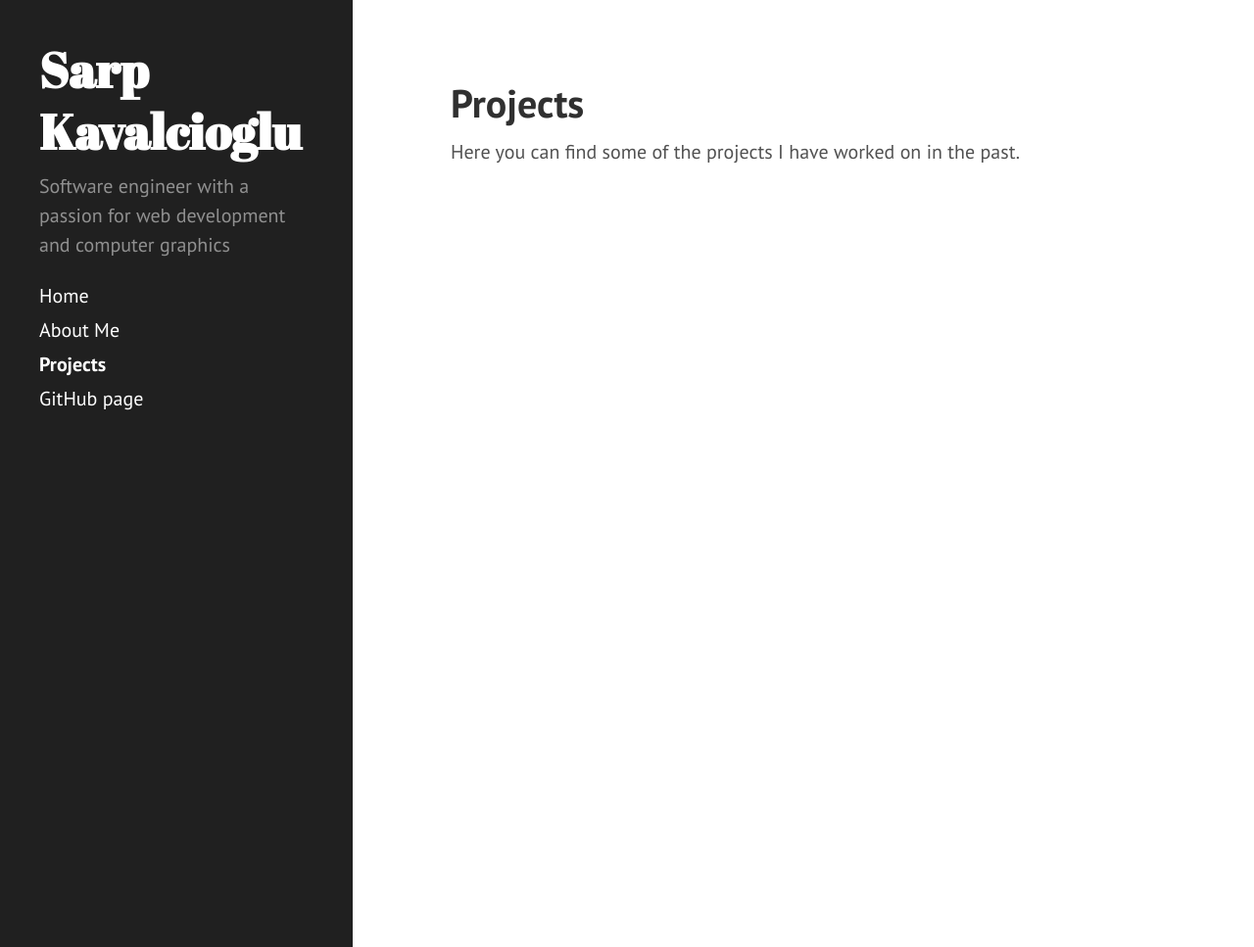
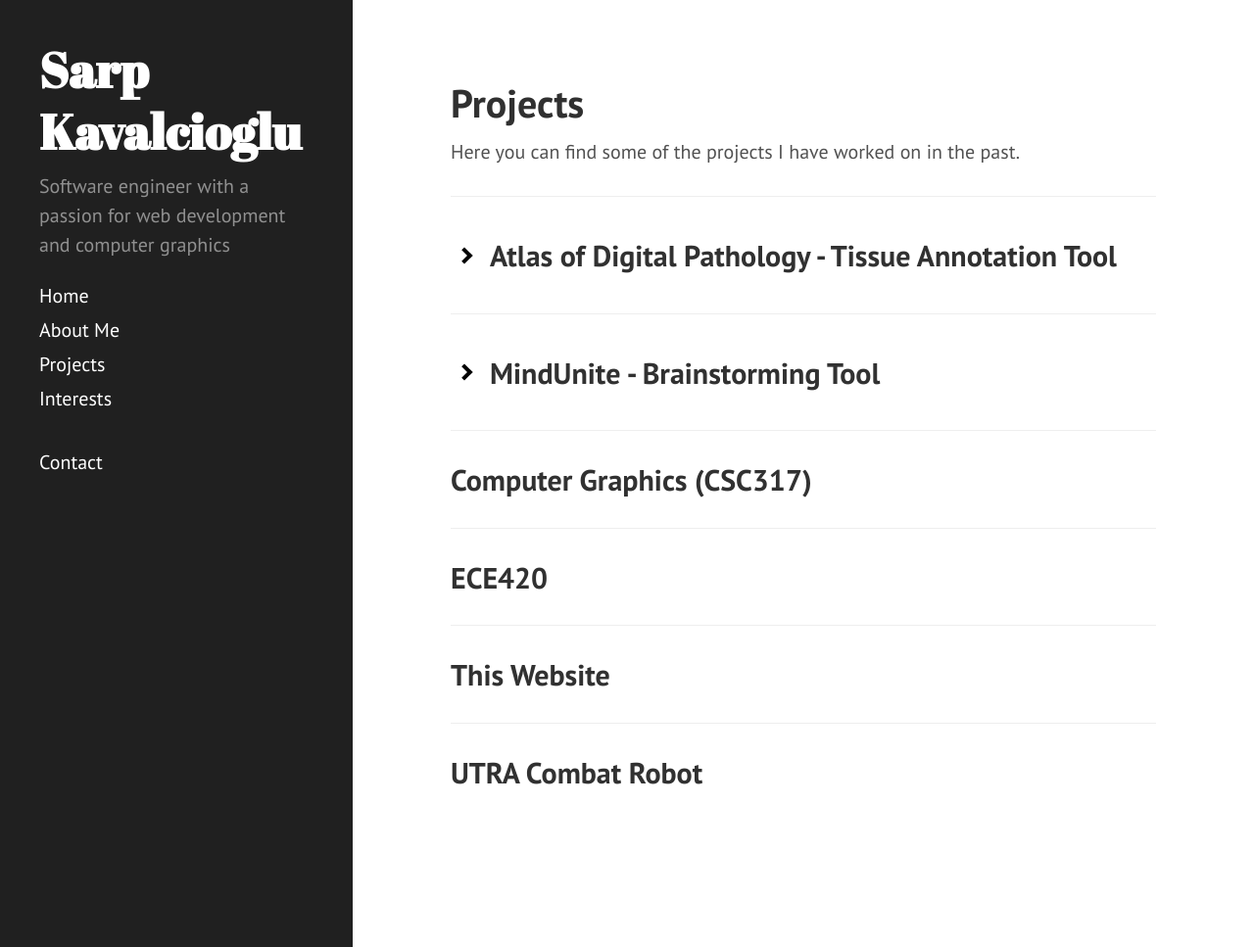
Before and after one commit to kavalcio/kavalcio.github.io, a Jekyll site: the page built from projects.md, in a window 1280 px wide and 967 px high. Shown: the whole window at 98% size. Built offline with Jekyll 4.4.1, drawn with Linux system fonts in a browser that asks for light colours; Markdown is read by kramdown in place of the engine named in the settings.

Commit message:
add collapse option to projects

```diff
--- a/_includes/sidebar.html
+++ b/_includes/sidebar.html
@@ -17,17 +17,14 @@
         `layout: page` in the front-matter. See readme for usage.
       {% endcomment %}
 
-      {% assign pages_list = site.pages %}
-      {% for node in pages_list %}
-        {% if node.title != null %}
-          {% if node.layout == "page" %}
-            <a class="sidebar-nav-item{% if page.url == node.url %} active{% endif %}" href="{{ node.url }}">{{ node.title }}</a>
-          {% endif %}
-        {% endif %}
-      {% endfor %}
+      <a class="sidebar-nav-item{% if page.url == node.url %} active{% endif %}" href="{{ site.baseurl }}about/">About Me</a>
+      <a class="sidebar-nav-item{% if page.url == node.url %} active{% endif %}" href="{{ site.baseurl }}projects/">Projects</a>
+      <a class="sidebar-nav-item{% if page.url == node.url %} active{% endif %}" href="{{ site.baseurl }}interests/">Interests</a>
+      <br>
+      <a class="sidebar-nav-item{% if page.url == node.url %} active{% endif %}" href="{{ site.baseurl }}contact/">Contact</a>
 
       <!-- <a class="sidebar-nav-item" href="{{ site.github.repo }}/archive/v{{ site.version }}.zip">Download</a> -->
-      <a class="sidebar-nav-item" href="{{ site.github.repo }}">GitHub page</a>
+      <!-- <a class="sidebar-nav-item" href="{{ site.github.repo }}">GitHub page</a> -->
       <!-- <span class="sidebar-nav-item">Currently v{{ site.version }}</span> -->
     </nav>
 
--- a/projects.md
+++ b/projects.md
@@ -3,3 +3,66 @@
 title: Projects
 ---
 Here you can find some of the projects I have worked on in the past.
+<hr>
+
+<!--------------------------- ADP --------------------------->
+<div id="proj1" class="collapsible">
+    <div class="collapsible-arrow-container">
+        <div id="proj1-arrow" class="collapsible-arrow"></div>
+    </div>
+    <div class="collapsible-title">Atlas of Digital Pathology - Tissue Annotation Tool</div>
+    </div>
+<div id="proj1-content" class="collapsible-content">
+    <div class="proj-img-container">
+        <img class="proj-img" style="margin-right:5px;" src="../images/workflow.png">
+        <img class="proj-img" src="../images/adp_image.png">
+    </div>
+    For my Capstone project, I was part of a 3-people team that designed and built a web-based annotation tool for populating a tissue histology image database. The purpose of this database is to train machine learning models in various areas of computational pathology (like cancer detection).
+</div>
+
+<hr>
+
+<!------------------------ MindUnite ------------------------>
+<div id="proj2" class="collapsible">
+    <div class="collapsible-arrow-container">
+        <div id="proj2-arrow" class="collapsible-arrow"></div>
+    </div>
+    <div class="collapsible-title">MindUnite - Brainstorming Tool</div>
+    </div>
+<div id="proj2-content" class="collapsible-content">
+    * Lorem ipsum
+    * Dolor sit amet
+</div>
+
+<hr>
+
+## Computer Graphics (CSC317)
+<hr>
+
+## ECE420
+<hr>
+
+## This Website
+<hr>
+
+## UTRA Combat Robot
+
+<script>
+    // Add functionality to collapsible boxes
+    const coll = document.getElementsByClassName("collapsible");
+
+    for (let i = 0; i < coll.length; i++) {
+    coll[i].addEventListener("click", function() {
+        let content = document.getElementById(this.id+"-content");
+
+        if (content.style.maxHeight){
+            content.style.maxHeight = null;
+        } else {
+            content.style.maxHeight = content.scrollHeight + "px";
+        }
+
+        let arrow = document.getElementById(this.id+"-arrow");
+        arrow.classList.toggle("expanded");
+    });
+    }
+</script>
--- a/public/css/custom.css
+++ b/public/css/custom.css
@@ -29,3 +29,60 @@
 .work-line {
     margin-inline-start: 45px;
 }
+
+.collapsible {
+    display: flex;
+    font-weight: bold;
+    font-weight: bold;
+    line-height: 1.25;
+    color: #313131;
+    text-rendering: optimizeLegibility;
+    padding: .5rem 0 .5rem 0;
+    font-size: 1.5rem;
+    cursor: pointer;
+}
+
+.collapsible:hover {
+    background-color: rgba(208, 215, 228, 0.397);
+}
+
+.collapsible-arrow-container {
+    display: inline-flex;
+    margin-right: 20px;
+    margin-left: 8px;
+}
+
+.collapsible-arrow {
+    transition: all 0.2s;
+    border: solid black;
+    border-width: 0 4px 4px 0;
+    display: inline-block;
+    padding: 4px;
+    transform: rotate(-45deg);
+    -webkit-transform: rotate(-45deg);
+    margin: auto;
+}
+
+.collapsible-arrow.expanded {
+    transform: rotate(45deg);
+    -webkit-transform: rotate(45deg);
+}
+
+.collapsible-content {
+    max-height: 0;
+    overflow: hidden;
+    transition: max-height 0.3s ease-out;
+}
+
+.proj-img-container {
+    display: flex;
+    width: 100%;
+    height: 350px;
+    margin-top: 10px;
+}
+
+.proj-img {
+    display:inline;
+    /* box-shadow: 0px 0px 10px rgba(109, 109, 109, 0.25); */
+    border-radius: 0;
+}
```
Also changed, not shown: about.md (+1 -1 lines), images/adp_image.png (added), images/workflow.png (added).
